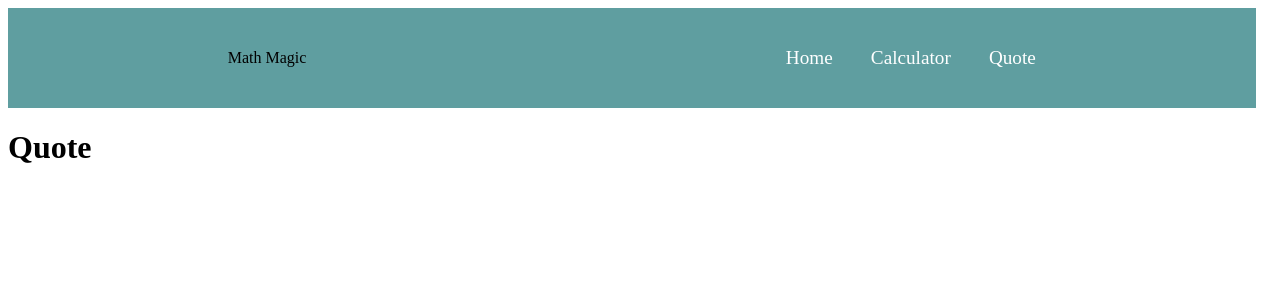
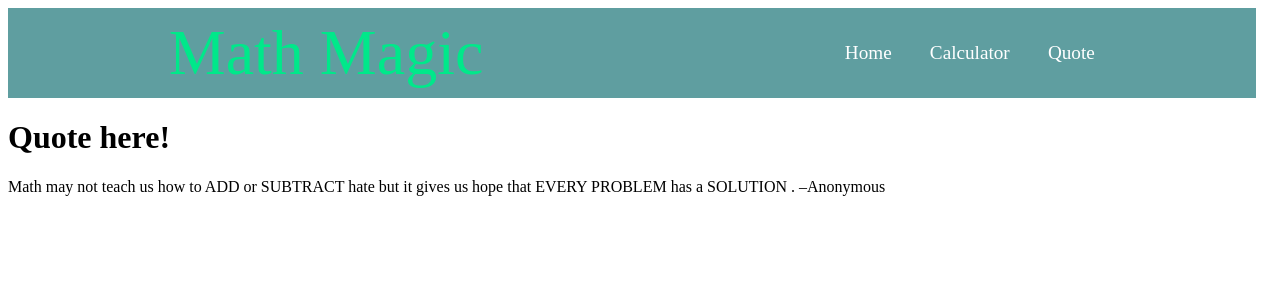
Before and after one commit to Deepakdanger/calculator, a React (Create React App) app: page /quote in a window 1280 px wide. Shown: the top 300 px of the page. Built offline with nearby package versions, Linux system fonts and the light colour scheme.

Commit message:
Add math quote

```diff
--- a/src/components/app.css
+++ b/src/components/app.css
@@ -28,7 +28,7 @@
 
 .displayresult {
   width: 98.5%;
-  height: 120px;
+  height: 90px;
   background-color: rgb(53, 21, 2);
   border: 0.5px black solid;
 }
@@ -37,13 +37,13 @@
   color: white;
   display: flex;
   justify-content: end;
-  font-size: 6rem;
+  font-size: 5rem;
   margin-right: 10px;
 }
 
 .nav1 {
   width: 98.7%;
-  height: 100px;
+  height: 90px;
   background-color: cadetblue;
   align-items: center;
   display: flex;
@@ -63,3 +63,14 @@
   font-size: larger;
   text-decoration: none;
 }
+
+.logo11 {
+  font-size: 4rem;
+  font-family: 'Brush Script MT', cursive;
+  animation: mymove 5s infinite;
+}
+
+@keyframes mymove {
+  from {color: springgreen;}
+  to {color: blue;}
+}
--- a/src/components/home.js
+++ b/src/components/home.js
@@ -4,9 +4,8 @@ import Navbar from '../navbar';
 const Home = () => (
   <div className="homes">
     <Navbar />
-    <h1>
-      Home
-    </h1>
+    <h1>Welcome to our Page!</h1>
+    <p className="para">This is a math magician website which provide calculator as well as inspiring quote.</p>
   </div>
 );
 export default Home;
--- a/src/components/quote.js
+++ b/src/components/quote.js
@@ -4,9 +4,11 @@ import Navbar from '../navbar';
 const Quote = () => (
   <div className="quotess">
     <Navbar />
-    <h1>
-      Quote
-    </h1>
+    <h1>Quote here!</h1>
+    <p className="para">
+      Math may not teach us how to ADD or SUBTRACT hate but it gives us hope that
+      EVERY PROBLEM has a SOLUTION . –Anonymous
+    </p>
   </div>
 );
 export default Quote;
```
